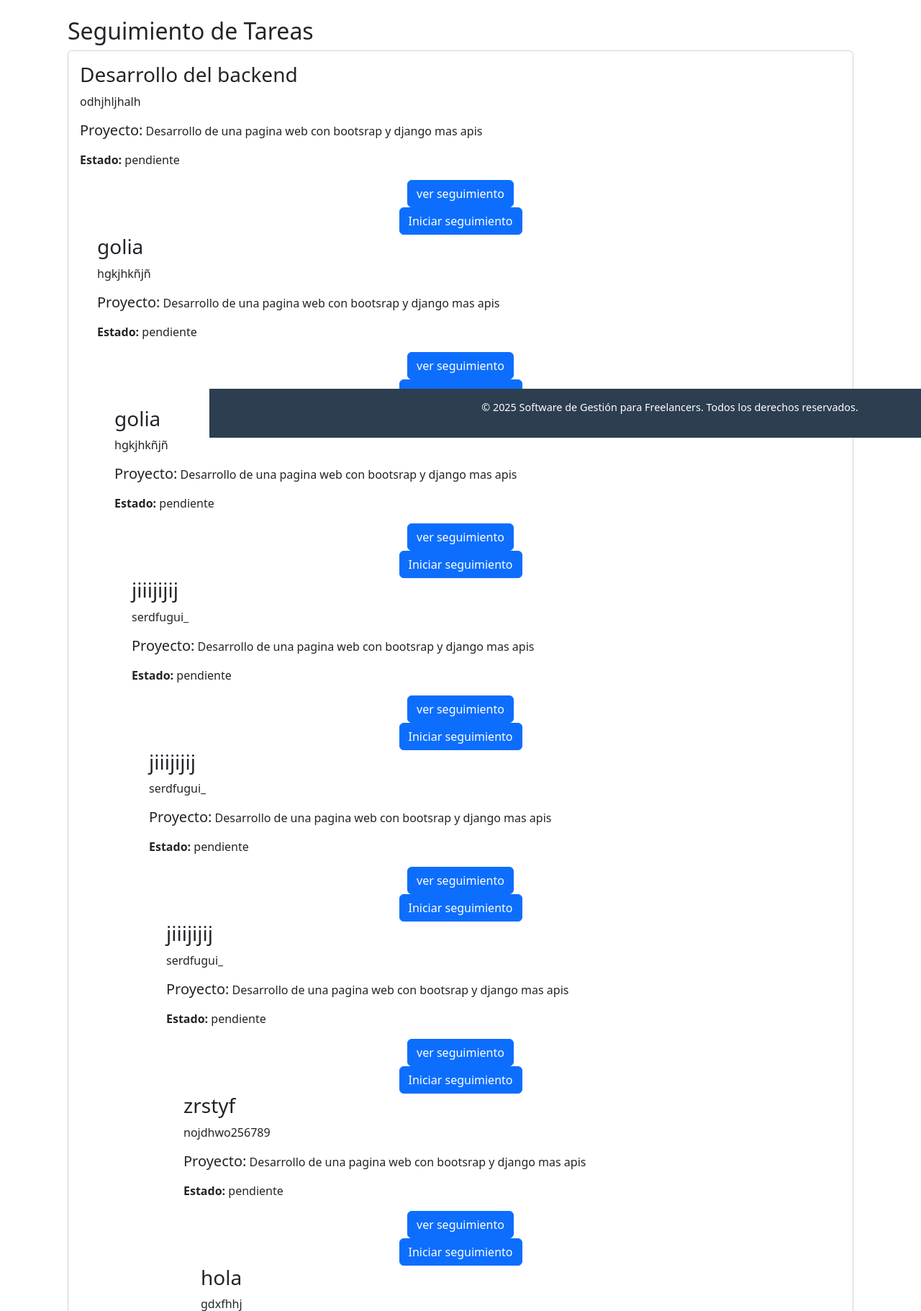
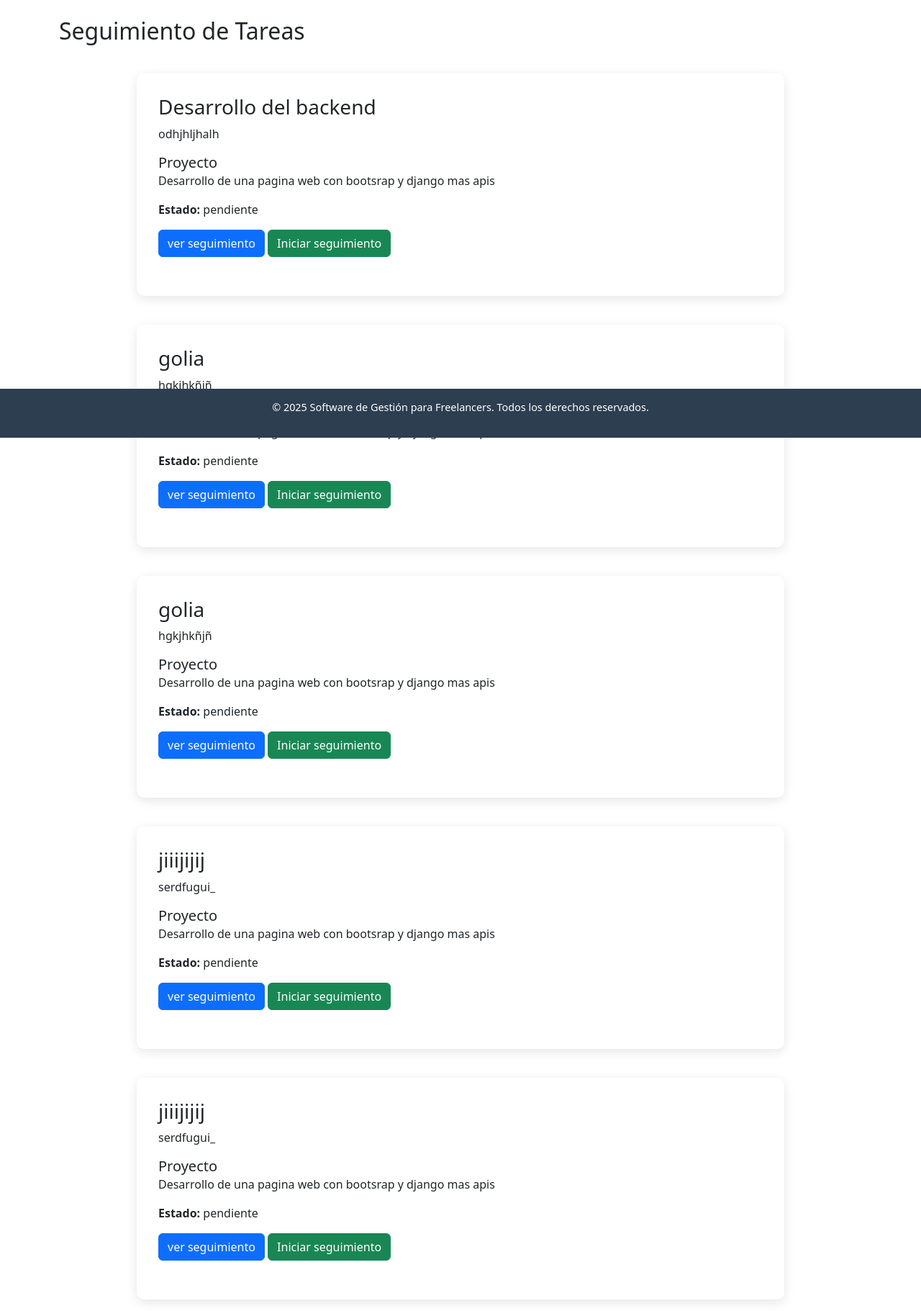
Before and after one commit to drago668/copia_gestion_freelancers, a Django app: page /tareas/ in a window 1280 px wide; the page is wider, and only the part inside the window is pictured. Shown: the part 192-2013 px from the top of that part at 72% size. Run offline with Django 5.2, Linux system fonts and the light colour scheme; a user stored in the database is signed in; data comes from the database, SQL or seed files in the repository; both versions use the stored data as it was after the commit.

Commit message:
version totalmente funcional, final

```diff
--- a/gestion/views.py
+++ b/gestion/views.py
@@ -92,16 +92,19 @@ def gestion_contratos(request):
         descripcion = request.POST.get("descripcion_servicio")
         fecha_inicio = request.POST.get("fecha_inicio")
         fecha_fin = request.POST.get("fecha_fin")
+        monto=request.POST.get("monto")
+        terminos=request.POST.get("terminos")
         #monto_acordado = request.POST.get("monto")  # Campo corregido
 
         if nombre_cliente and fecha_inicio and fecha_fin:
             Contrato.objects.create(
                 id_usuario=request.user,
                 nombre_cliente=nombre_cliente,
+                monto= monto,
+                terminos=terminos,
                 descripcion=descripcion,
                 fecha_inicio=fecha_inicio,
                 fecha_fin=fecha_fin,
-               # monto_acordado=monto_acordado
             )
             #return JsonResponse({"mensaje": "Contrato creado exitosamente"}, status=201)
         else:
@@ -208,6 +211,7 @@ def editar_contrato(request, contrato_id):
         contrato.descripcion = request.POST.get("descripcion_servicio")
         contrato.fecha_inicio = request.POST.get("fecha_inicio")
         contrato.fecha_fin = request.POST.get("fecha_fin")
+        contrato.terminos = request.POST.get("terminos")
         contrato.monto = request.POST.get("monto")
         contrato.save()
         return redirect('gestion_contratos')  # O donde tengas la lista de contratos
--- a/gestion_freelancers/settings.py
+++ b/gestion_freelancers/settings.py
@@ -27,8 +27,8 @@ SECRET_KEY = os.environ.get('DJANGO_SECRET_KEY', 'clave_temporal_de_desarrollo')
 #SECRET_KEY = 'django-insecure-am3h462dp%xo+2c-+8zz7=c9*e&^x%)#ihzvcv)r83rkzjqi90'
 
 # SECURITY WARNING: don't run with debug turned on in production!
-DEBUG = False
-#DEBUG = True
+#DEBUG = False
+DEBUG = True
 
 
 ALLOWED_HOSTS = [os.environ.get('RENDER_EXTERNAL_HOSTNAME', 'localhost')]
--- a/static/css/styles.css
+++ b/static/css/styles.css
@@ -256,3 +256,7 @@ margin: 10px 0;
 #id_estado{
     width: 60rem;
 }
+
+#nombre_cliente{
+    width: 30rem;
+}
--- a/templates/contrato.html
+++ b/templates/contrato.html
@@ -16,6 +16,9 @@
             <label for="descripcion_servicio">Descripción del Servicio:</label>
             <textarea id="descripcion_servicio" name="descripcion_servicio" required></textarea>
 
+            <label for="descripcion_servicio">terminos del contrato:</label>
+            <textarea id="descripcion_servicio" name="terminos" required></textarea>
+
             <label for="fecha_inicio">Fecha de Inicio:</label>
             <input type="date" id="fecha_inicio" name="fecha_inicio" required>
 
--- a/templates/detalle_tarea.html
+++ b/templates/detalle_tarea.html
@@ -3,7 +3,7 @@
 {% block title %}Detalle de Tarea{% endblock %}
 
 {% block content %}
-<div class="container mt-4">
+<section id="contrato" style="text-align:left;">
     <h2>{{ tarea.nombre }}</h2>
     <p>{{ tarea.descripcion }}</p>
     <p><strong>Estado:</strong> {{ tarea.estado }}</p>
@@ -49,4 +49,5 @@ document.addEventListener('DOMContentLoaded', function () {
     setInterval(actualizarCronometro, 1000);
 });
 </script>
+</section>
 {% endblock %}
--- a/templates/seguimiento_tareas.html
+++ b/templates/seguimiento_tareas.html
@@ -3,40 +3,33 @@
 {% block title %}Seguimiento de Tareas{% endblock %}
 
 {% block content %}
-<div class="container mt-4">
+
   <h2>Seguimiento de Tareas</h2>
-  <div class="card mb-3">
-      <div class="card-body">
+
   {% for tarea in tareas %}
-
+    <section id="contrato" style="text-align:left;">
         <h3>{{ tarea.nombre }}</h3>
         <p>{{ tarea.descripcion }}</p>
-        <h5 style="display: inline">Proyecto:</h5> {{tarea.id_proyecto.nombre}}</p>
+        <h5 style="display: inline; ">Proyecto</h5> <p>{{tarea.id_proyecto.nombre}}</p>
         <p><strong>Estado:</strong> {{ tarea.estado }}</p>
-       <div  class="container">
-                <div class="row">
-                  <div class="col-sm">
-     <form action="{% url 'detalle_tarea' tarea.id_tarea %}" method="post">
+
+          <form action="{% url 'detalle_tarea' tarea.id_tarea %}" method="post" style="display:inline;">
                 {% csrf_token %}
-                <button type="submit" class="btn btn-primary">ver seguimiento</button>
+                <button type="submit" class="btn btn-primary" >ver seguimiento</button>
                  </form>
-                 </div>
-                 </div>
+
           {% if seguimiento_activo %}
             <p><strong>Seguimiento en curso desde:</strong> {{ seguimiento_activo.inicio|date:"d/m/Y H:i:s" }}</p>
             <div id="cronometro-{{ tarea.id_tarea }}" style="font-size: 1.5rem; font-weight: bold;">00:00:00</div>
 
             <!-- Botones para detener o resetear el seguimiento -->
-            <div  class="container">
-                <div class="row">
-                  <div class="col-sm">
+
                       <a href="{% url 'detener_seguimiento' seguimiento_activo.id_tiempo %}" class="btn btn-warning mt-2">Detener seguimiento</a>
                       <br>
-                    </div>
-                  <div class="col-sm">
+
+
                      <a href="{% url 'resetear_seguimiento' tarea.id_tarea %}" class="btn btn-secondary mt-2">Resetear seguimiento</a>
-                    </div>
-                </div>
+
             </div>
 
 
@@ -60,22 +53,22 @@
               })();
             </script>
           {% else %}
-           <div  class="container">
-                <div class="row">
-                  <div class="col-sm">
-            <form action="{% url 'iniciar_seguimiento' tarea.id_tarea %}" method="post">
+
+
+            <form action="{% url 'iniciar_seguimiento' tarea.id_tarea %}" method="post" style="display:inline;">
                 {% csrf_token %}
-                <button type="submit" class="btn btn-primary">Iniciar seguimiento</button>
+                <button type="submit" class="btn btn-success" >Iniciar seguimiento</button>
                  </form>
-                 </div>
-                 </div>
                         <!--     <a href="{% url 'iniciar_seguimiento' tarea.id_tarea %}" class="btn btn-primary">Iniciar seguimiento</a>-->
           {% endif %}
 
-
+<br>
+<br>
+ </section>
   {% empty %}
     <p>No hay tareas asignadas.</p>
   {% endfor %}
+
   <!--</div>
 </div>-->
 {% endblock %}
```
Also changed, not shown: templates/gestion_contratos.html (+9 -26 lines), templates/perfil.html (+8 -14 lines), templates/proyectos.html (+9 -6 lines), db.sqlite3.
